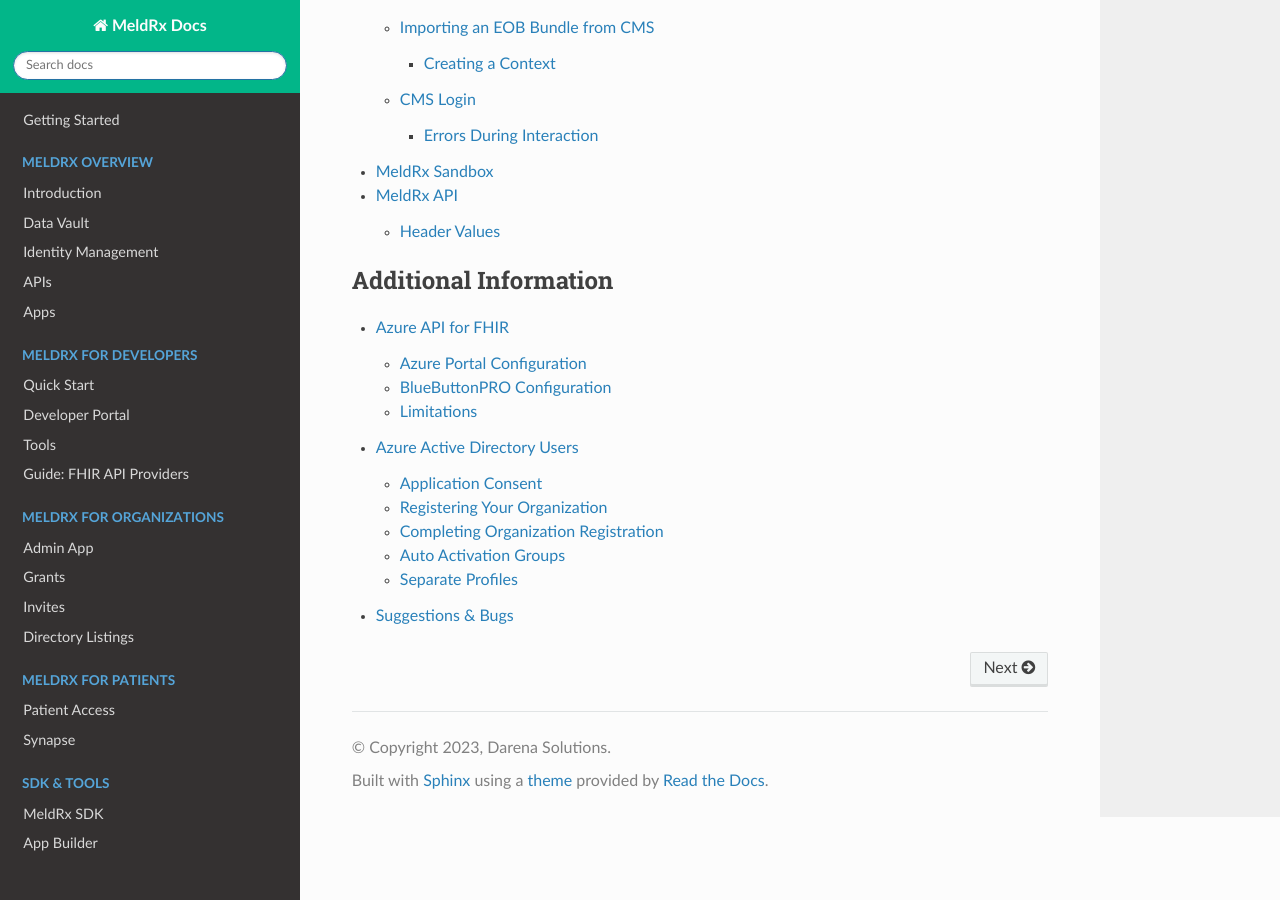
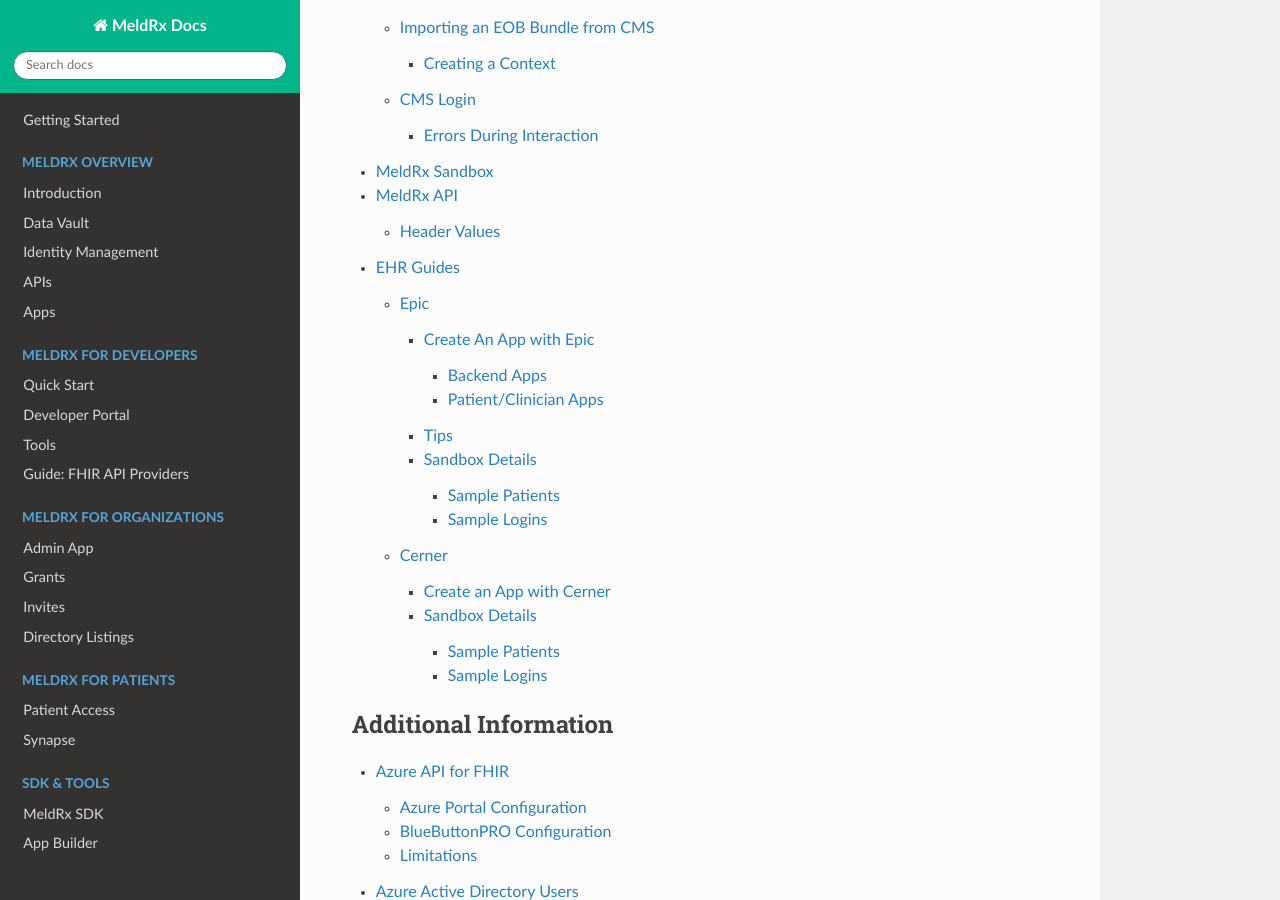
Before and after one commit to darena-solutions/bluebuttonpro-public, a Sphinx documentation site: the page built from docs/source/index.rst, in a window 1280 px wide and 900 px high, scrolled down 4176 px. Built offline with Sphinx 7.4.7 and the Read the Docs theme 2.0.0, drawn with Linux system fonts in a browser that asks for light colours; some of the changed lines change nothing that is shown.

Commit message:
Add EHR Guides

```diff
--- a/docs/source/index.rst
+++ b/docs/source/index.rst
@@ -68,6 +68,7 @@
    technical-reference/importing-data
    technical-reference/meldrx-sandbox
    technical-reference/meldrx-api
+   technical-reference/ehr-guides
 
 .. toctree::
    :maxdepth: 2
--- /dev/null
+++ b/docs/source/technical-reference/ehr-guides.md
@@ -0,0 +1,82 @@
+# EHR Guides
+
+## Epic
+
+### Create An App with Epic
+1. Create an account on [https://appmarket.epic.com](https://appmarket.epic.com)
+2. Go to "Build Apps" and configure your app
+
+#### Backend Apps
+For backend apps, follow the instructions here to generate a key pair Or, run the following commands:
+- `openssl genrsa -out /path_to_key/privatekey.pem 2048`
+- `openssl req -new -x509 -key /path_to_key/privatekey.pem -out /path_to_key/publickey509.pem -subj '/CN=myapp'`
+
+#### Patient/Clinician Apps
+For patient/clinician apps, you need to specify a redirect URL.
+
+### Tips
+- It can take up to 24 hours for your Client ID to activate
+- It's recommended to make an app specifically for testing in addition to an app you'll use for production
+
+### Sandbox Details
+- FHIR Server: [https://fhir.epic.com/interconnect-fhir-oauth/api/FHIR/R4](https://fhir.epic.com/interconnect-fhir-oauth/api/FHIR/R4)
+
+#### Sample Patients
+- Jason Argonaut
+    - MRN: `203675`
+    - First Name: `Jason`
+    - Last Name: `Argonaut`
+    - Date of Birth: `1985-08-01`
+    - Gender: `M`
+    - Home Phone: `608-555-5555`
+- Jessica Argonaut
+    - MRN: `E3977`
+    - First Name: `Jessica`
+    - Last Name: `Argonaut`
+    - Date of Birth: `1985-08-01`
+- Theodore MyChart
+    - MRN: `202500`
+    - First Name: `Theodore`
+    - Last Name: `MyChart`
+    - Date of Birth: `1948-07-07`
+
+#### Sample Logins
+- Patient Portal: `fhircamila` / `epicepic1`
+- Patient Portal: `fhirjason` / `epicepic1`
+- Patient Portal: `fhirderrick` / `epicepic1`
+- Patient Portal: `fhirdaisy` / `epicepic1`
+- Patient Portal: `fhirdesiree` / `epicepic1`
+- Patient Portal: `fhirelijah` / `epicepic1`
+- EHR: `FHIR` / `EpicFhir11!`
+
+## Cerner
+
+### Create an App with Cerner
+1. Create an account on [https://code-console.cerner.com/](https://code-console.cerner.com/)
+2. Click + New Application
+3. Select if this is a Provider, Patient, or System (Backend) application
+    - For patient/clinician apps, you need to specify a redirect URL.
+4. Select the product family (for most cases, this will be Millennium)
+
+### Sandbox Details
+- FHIR Server: [https://fhir-myrecord.cerner.com/r4/ec2458f2-1e24-41c8-b71b-0e701af7583d](https://fhir-myrecord.cerner.com/r4/ec2458f2-1e24-41c8-b71b-0e701af7583d)
+
+#### Sample Patients
+- Johnny Abbot
+    - FHIR ID: `12819390`
+    - First Name: `Johnny`
+    - Last Name: `Abbot`
+- John2 Ace
+    - FHIR ID: `12745871`
+    - First Name: `John2`
+    - Last Name: `Ace`
+
+#### Sample Logins
+- Patient Portal: `wilmasmart` / `Cerner01`
+- Patient Portal: `joesmart1` / `Cerner01`
+- Patient Portal: `nancysmart` / `Cerner01`
+- Patient Portal: `valeriesmart1` / `Cerner01`
+- Patient Portal: `fredricksmart` / `Cerner01`
+- Patient Portal: `timmysmart` / `Cerner01`
+- Patient Portal: `haileysmart` / `Cerner01`
+- Patient Portal: `timApeters` / `Cerner01`
```
